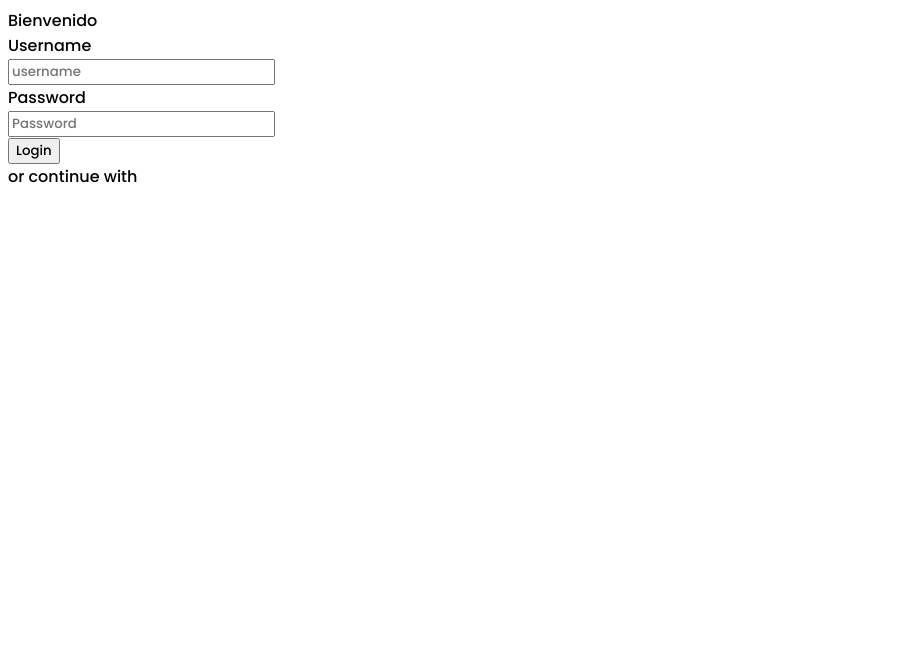
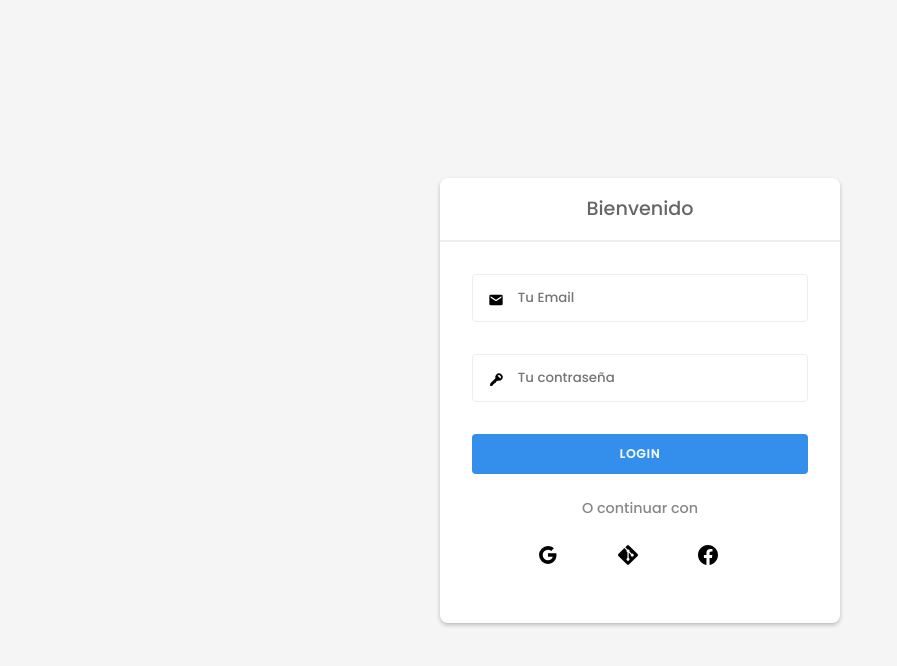
Before and after one commit to soyholman/Login_Main, a plain HTML site: page index.html in a window 1280 px wide. Shown: the whole page, without its empty margins (0-897 px from the left). Drawn offline with Linux system fonts and the light colour scheme.

Commit message:
Login finalizado

```diff
--- a/index.html
+++ b/index.html
@@ -18,19 +18,19 @@
 <div class="field">
     <label for="username-input" class="hidden-label">Username</label>
 <div class="input-field">
-    <input type="text" id="user-input" placeholder="username">
+    <input type="text" id="username-input" placeholder="Tu Email">
     <div class="field-icon">
-
+        <svg xmlns="http://www.w3.org/2000/svg" width="16" height="16" viewBox="0 0 24 24" style="fill: rgba(0, 0, 0, 1)"><path d="M20 4H4a2 2 0 0 0-2 2v12a2 2 0 0 0 2 2h16a2 2 0 0 0 2-2V6a2 2 0 0 0-2-2zm0 4.7-8 5.334L4 8.7V6.297l8 5.333 8-5.333V8.7z"></path></svg>
     </div>
 </div>
 </div>
 
 <div class="field">
-    <label for="" class="hidden-label">Password</label>
+    <label for="password-input" class="hidden-label">Password</label>
     <div class="input-field">
-        <input type="text" class="password-input" placeholder="Password">
+        <input type="password" class="password-input" placeholder="Tu contraseña">
         <div class="field-icon">
-
+            <svg xmlns="http://www.w3.org/2000/svg" width="16" height="16" viewBox="0 0 24 24" style="fill: rgba(0, 0, 0, 1);"><path d="M3.433 17.325 3.079 19.8a1 1 0 0 0 1.131 1.131l2.475-.354C7.06 20.524 8 18 8 18s.472.405.665.466c.412.13.813-.274.948-.684L10 16.01s.577.292.786.335c.266.055.524-.109.707-.293a.988.988 0 0 0 .241-.391L12 14.01s.675.187.906.214c.263.03.519-.104.707-.293l1.138-1.137a5.502 5.502 0 0 0 5.581-1.338 5.507 5.507 0 0 0 0-7.778 5.507 5.507 0 0 0-7.778 0 5.5 5.5 0 0 0-1.338 5.581l-7.501 7.5a.994.994 0 0 0-.282.566zM18.504 5.506a2.919 2.919 0 0 1 0 4.122l-4.122-4.122a2.919 2.919 0 0 1 4.122 0z"></path></svg>
         </div>
     </div>
 
@@ -40,18 +40,20 @@
     <button id="login-btn">Login</button>
 </div>
 
-<label for="" class="alt-option-label">or continue with</label>
+<label for="" class="alt-option-label">O continuar con</label>
 <div class="alt-login-methods-container">
     <div class="login-method">
-
+        <svg xmlns="http://www.w3.org/2000/svg" width="24" height="24" viewBox="0 0 24 24" style="fill: rgba(0, 0, 0, 1);"><path d="M20.283 10.356h-8.327v3.451h4.792c-.446 2.193-2.313 3.453-4.792 3.453a5.27 5.27 0 0 1-5.279-5.28 5.27 5.27 0 0 1 5.279-5.279c1.259 0 2.397.447 3.29 1.178l2.6-2.599c-1.584-1.381-3.615-2.233-5.89-2.233a8.908 8.908 0 0 0-8.934 8.934 8.907 8.907 0 0 0 8.934 8.934c4.467 0 8.529-3.249 8.529-8.934 0-.528-.081-1.097-.202-1.625z"></path></svg>
     </div>
     <div class="login-method">
-
+        <svg xmlns="http://www.w3.org/2000/svg" width="24" height="24" viewBox="0 0 24 24" style="fill: rgba(0, 0, 0, 1);"><path d="m21.62 11.108-8.731-8.729a1.292 1.292 0 0 0-1.823 0L9.257 4.19l2.299 2.3a1.532 1.532 0 0 1 1.939 1.95l2.214 2.217a1.53 1.53 0 0 1 1.583 2.531c-.599.6-1.566.6-2.166 0a1.536 1.536 0 0 1-.337-1.662l-2.074-2.063V14.9c.146.071.286.169.407.29a1.537 1.537 0 0 1 0 2.166 1.536 1.536 0 0 1-2.174 0 1.528 1.528 0 0 1 0-2.164c.152-.15.322-.264.504-.339v-5.49a1.529 1.529 0 0 1-.83-2.008l-2.26-2.271-5.987 5.982c-.5.504-.5 1.32 0 1.824l8.731 8.729a1.286 1.286 0 0 0 1.821 0l8.69-8.689a1.284 1.284 0 0 0 .003-1.822"></path></svg>
     </div>
     <div class="login-method">
+        <svg xmlns="http://www.w3.org/2000/svg" width="24" height="24" viewBox="0 0 24 24" style="fill: rgba(0, 0, 0, 1);"><path d="M12.001 2.002c-5.522 0-9.999 4.477-9.999 9.999 0 4.99 3.656 9.126 8.437 9.879v-6.988h-2.54v-2.891h2.54V9.798c0-2.508 1.493-3.891 3.776-3.891 1.094 0 2.24.195 2.24.195v2.459h-1.264c-1.24 0-1.628.772-1.628 1.563v1.875h2.771l-.443 2.891h-2.328v6.988C18.344 21.129 22 16.992 22 12.001c0-5.522-4.477-9.999-9.999-9.999z"></path></svg>
 
     </div>
 </div>
+
 </form>
 
         </div>
--- a/login.css
+++ b/login.css
@@ -1,6 +1,186 @@
 @import url('https://fonts.googleapis.com/css2?family=Poppins:ital,wght@0,100;0,300;0,500;1,500;1,600&display=swap');
 
 *{
-   font-family: "Poppins",sans-serif;
+   font-family: "Poppins",sans-serifn;
     box-sizing: border-box;
+    padding: 0;
+    margin: 0;
+    -webkit-tap-highlight-color: transparent;
+    -webkit-tap-highlight-color: transparent;
 }
+
+:root{
+
+    --radius:4px;
+    --padding:2rem;
+}
+
+
+.wrapper{
+    width: 100%;
+    height: 100vh;
+    display: flex;
+    align-items: center;
+    justify-content: center;
+    background-color:#f5f5f5 ;
+}
+
+.form-container{
+
+    position: relative;
+    width: 400px;
+    background-color: white;
+    box-shadow: 0 2px 4px rgba(0, 0,0,0.24);
+    border-radius: 8px;
+    animation: pop 300ms 150ms ease-out forwards;
+    opacity: 0;
+}
+
+@keyframes pop {
+    from{transform: translateY(4rem);opacity: 0;}
+    to{transform: translateY(0);opacity: 1;}
+}
+
+.form-container .form-head{
+    display: flex;
+    height: 4rem;
+    border-bottom: 2px solid #eee;
+    color: #666;
+    font-size: 1.2rem;
+
+}
+
+.form-container .form-head{
+    flex: 1;
+    display: flex;
+    align-items: center;
+    justify-content: center;
+}
+
+.form-container .form-body{
+
+    position: relative;
+    width: 100%;
+    padding: var(--padding);
+}
+.form-container .form-body .field{
+    width: 100%;
+}
+.form-container .form-body .field + .field{
+    margin-top: var(--padding);
+}
+.form-container .form-body .field .input-field{
+    position: relative;
+}
+
+.form-container .form-body .field .input-field .field-icon{
+
+    position: absolute;
+    top:1rem;
+    left: 1rem;
+}
+
+form input{
+
+    width: 100%;
+    height: 3rem;
+    padding: 0 0.8rem;
+    padding-left: 2.8rem;
+    border:1px solid #eee;
+    color: #666;
+    border-radius: var(--radius);
+    transition:  all 150ms ease-out;
+}
+
+
+form input:focus{
+   outline: none;
+   box-shadow: 0 0 0 1pt hsl(210,82%, 56%);
+   background-color: #f5f5f8;
+}
+
+form button{
+
+    position: relative;
+    background-color: hsl(210, 82%, 56%);
+    color: #fffffeee;
+    height: 2.5rem;
+    padding: 0 2rem;
+    border:0;
+    font-weight: 600;
+    letter-spacing: 1px;
+    text-transform: uppercase;
+    font-size: 0.75rem;
+    cursor: pointer;
+    width: 100%;
+    border-radius: var(--radius);
+    transition: all 150ms ease-out;
+}
+
+
+form button:focus{
+    outline: none;
+}
+
+form button:hover{
+    background-color: hsl(210, 82%,62%);
+    letter-spacing: 2px;
+}
+
+form button:active{
+    background-color: hsl(210, 82%,62%);
+}
+
+.hidden-label{
+    display: none;
+}
+
+.alt-option-label{
+    display: block;
+    text-align: center;
+    padding: 1.5rem 0;
+    font-size: 0.9rem;
+    color: #888;
+}
+.alt-login-methods-container{
+    display: flex;
+    justify-content: center;
+}
+
+.alt-login-methods-container .login-method{
+    flex:0 0 3rem;
+    width: 3rem;
+    height: 3rem;
+    margin: 0rem 1rem;
+    box-shadow: 0 2px 4px rgba(0, 0, 0, 0,0.2);
+    border-radius: var(--radius);
+    cursor: pointer;
+    align-items: center;
+justify-content: center;
+transition: all 150ms ease-out;
+}
+
+.alt-login-methods-container .login-method svg{
+
+    width: 50%;
+}
+
+.alt-login-methods-container .login-method:hover{
+
+    box-shadow: 0 3px 6px rgba(0,0, 0, 0,0.2);
+    background-color: #f5f5f5;
+}
+
+
+.alt-login-methods-container .login-method:active{
+
+    box-shadow: 0 2px 4px rgba(0,0, 0, 0,0.2);
+    background-color: #f2f2f2;
+}
+
+@media screen and (max-width:480px) {
+
+    .form-container{
+        width: 80%;
+    }
+}
```
